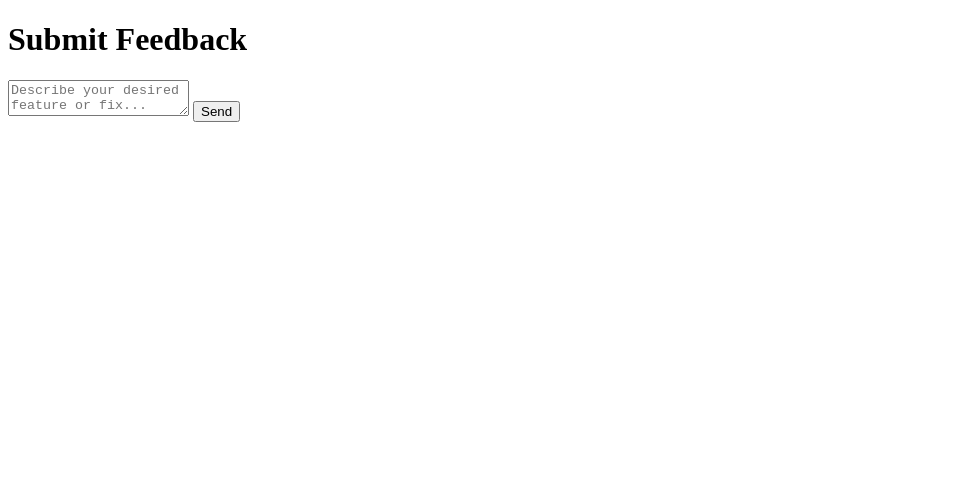
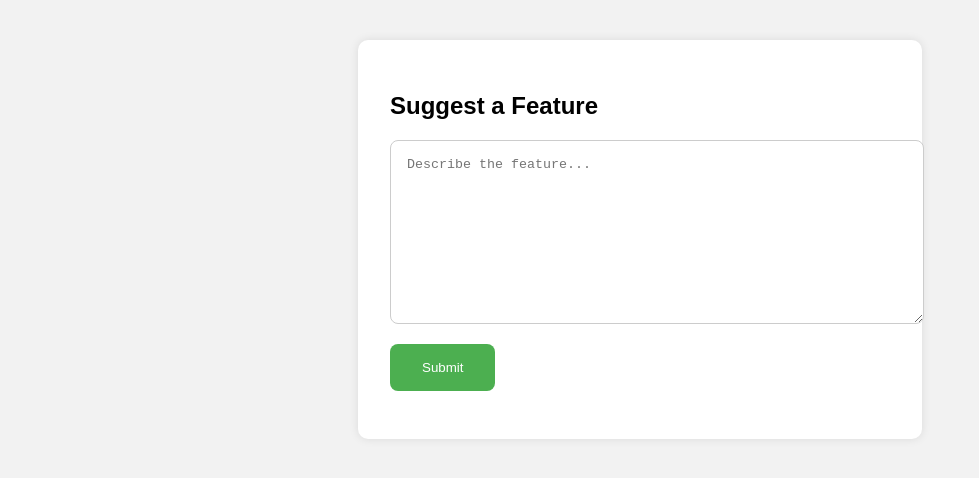
Before and after one commit to archith-pixel/feature-request, a plain HTML site: page index.html in a window 1280 px wide. Shown: the whole page, without its empty margins (0-979 px from the left). Drawn offline with Linux system fonts and the light colour scheme.

Commit message:
Update index.html

```diff
--- a/index.html
+++ b/index.html
@@ -1,23 +1,60 @@
 <!DOCTYPE html>
-<html lang="en">
-<head><title>Feedback</title></head>
+<html>
+<head>
+  <title>Feature Request</title>
+  <style>
+    body {
+      font-family: sans-serif;
+      background: #f2f2f2;
+      padding: 2rem;
+    }
+    .container {
+      background: white;
+      padding: 2rem;
+      border-radius: 10px;
+      max-width: 500px;
+      margin: auto;
+      box-shadow: 0 0 10px rgba(0,0,0,0.1);
+    }
+    textarea {
+      width: 100%;
+      height: 150px;
+      padding: 1rem;
+      margin-bottom: 1rem;
+      border-radius: 8px;
+      border: 1px solid #ccc;
+    }
+    button {
+      background-color: #4caf50;
+      color: white;
+      border: none;
+      padding: 1rem 2rem;
+      border-radius: 8px;
+      cursor: pointer;
+    }
+  </style>
+</head>
 <body>
-  <h1>Submit Feedback</h1>
-  <form id="feedback-form">
-    <textarea id="feedback" placeholder="Describe your desired feature or fix..."></textarea>
-    <button type="submit">Send</button>
-  </form>
+  <div class="container">
+    <h2>Suggest a Feature</h2>
+    <textarea id="feature" placeholder="Describe the feature..."></textarea>
+    <button onclick="submitFeature()">Submit</button>
+    <p id="status"></p>
+  </div>
+
   <script>
-    document.getElementById("feedback-form").addEventListener("submit", async (e) => {
-      e.preventDefault();
-      const feedback = document.getElementById("feedback").value;
-      await fetch("https://archith-pixel.app.n8n.cloud/webhook/feedback", {
+    async function submitFeature() {
+      const feature = document.getElementById("feature").value;
+      const res = await fetch("https://YOUR_N8N_DOMAIN/webhook/feature-request", {
         method: "POST",
         headers: { "Content-Type": "application/json" },
-        body: JSON.stringify({ feedback })
+        body: JSON.stringify({ feature }),
       });
-      alert("Feedback submitted!");
-    });
+
+      document.getElementById("status").innerText = res.ok
+        ? "✅ Feature submitted!"
+        : "❌ Error submitting feature.";
+    }
   </script>
 </body>
 </html>
```
